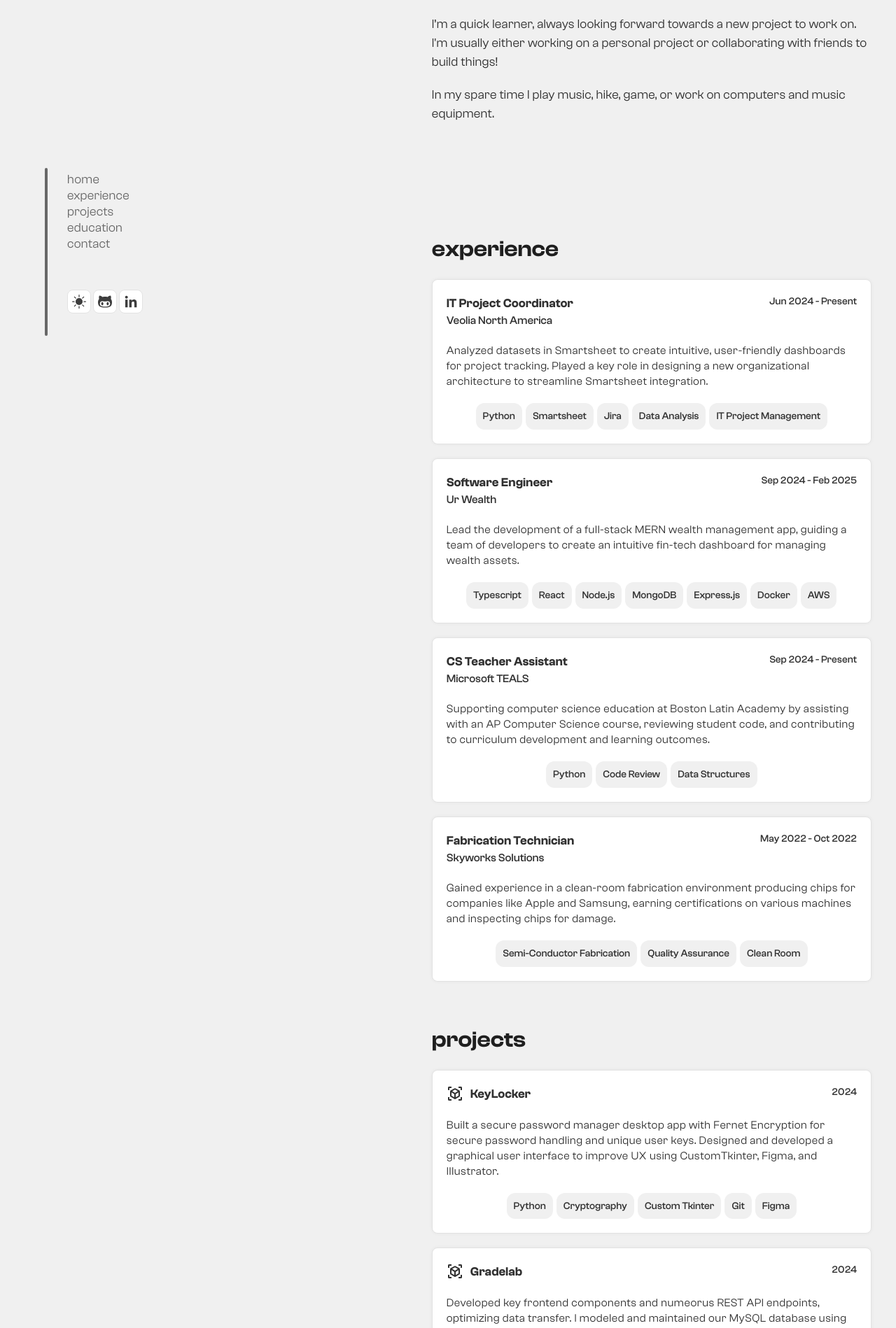
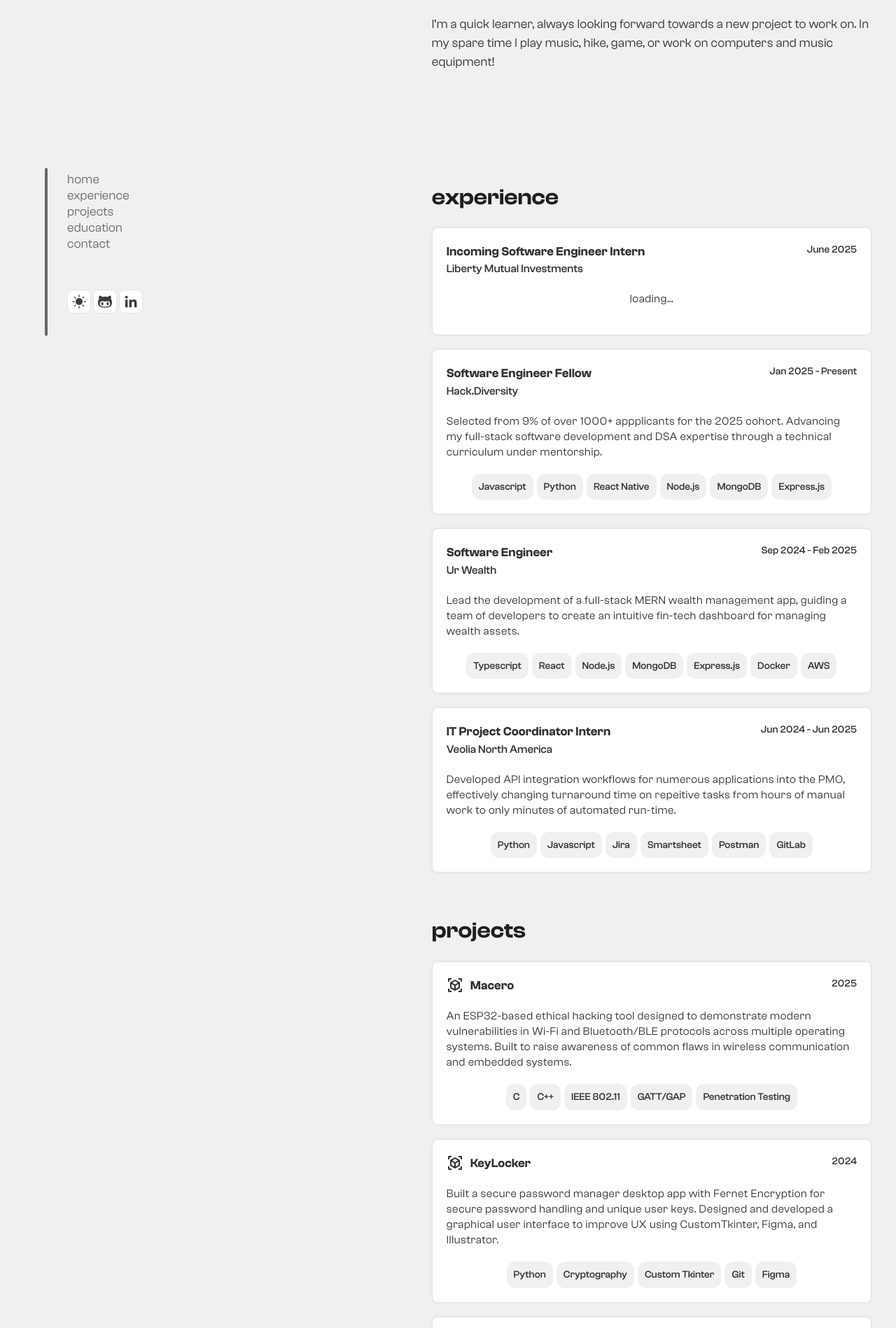
Before and after one commit to qinflan/portfolio, a React (Vite) app in the folder portfolio/client/: page / in a window 1280 px wide. Shown: the part 320-2218 px from the top of the page at 70% size. Built offline with nearby package versions, Linux system fonts and the light colour scheme; a web font is replaced by a local one.

Commit message:
Change Info

```diff
--- a/portfolio/client/src/components/pages/experience/WorkData.ts
+++ b/portfolio/client/src/components/pages/experience/WorkData.ts
@@ -1,16 +1,16 @@
 export const workData = [
-    // {
-    //   title: "Software Engineer Fellow",
-    //   company: "Hack.Diversity",
-    //   dates: "Jan 2025 - Present",
-    //   description: "Selected as a SWE Fellow for the 2025 Hack.Diversity Cohort. This program includes various workshops, mentorship, and networking opporutnities to the next generation in tech.",
-    // },
+      {
+      title: "Incoming Software Engineer Intern",
+      company: "Liberty Mutual Investments",
+      dates: "June 2025",
+      description: "loading...",
+    },
     {
-      title: "IT Project Coordinator",
-      company: "Veolia North America",
-      dates: "Jun 2024 - Present",
-      description: "Analyzed datasets in Smartsheet to create intuitive, user-friendly dashboards for project tracking. Played a key role in designing a new organizational architecture to streamline Smartsheet integration.",
-      skills: ["Python", "Smartsheet", "Jira", "Data Analysis", "IT Project Management"]
+      title: "Software Engineer Fellow",
+      company: "Hack.Diversity",
+      dates: "Jan 2025 - Present",
+      description: "Selected from 9% of over 1000+ appplicants for the 2025 cohort. Advancing my full-stack software development and DSA expertise through a technical curriculum under mentorship.",
+      skills: ["Javascript", "Python", "React Native", "Node.js", "MongoDB", "Express.js"]
     },
     {
       title: "Software Engineer",
@@ -20,17 +20,17 @@ export const workData = [
       skills: ["Typescript", "React", "Node.js", "MongoDB", "Express.js", "Docker", "AWS"]
     },
     {
-        title: "CS Teacher Assistant",
-        company: "Microsoft TEALS",
-        dates: "Sep 2024 - Present",
-        description: "Supporting computer science education at Boston Latin Academy by assisting with an AP Computer Science course, reviewing student code, and contributing to curriculum development and learning outcomes.",
-        skills: ["Python", "Code Review", "Data Structures"]
-      },
-      {
-        title: "Fabrication Technician",
-        company: "Skyworks Solutions",
-        dates: "May 2022 - Oct 2022",
-        description: "Gained experience in a clean-room fabrication environment producing chips for companies like Apple and Samsung, earning certifications on various machines and inspecting chips for damage.",
-        skills: ["Semi-Conductor Fabrication", "Quality Assurance", "Clean Room"]
-      },
+      title: "IT Project Coordinator Intern",
+      company: "Veolia North America",
+      dates: "Jun 2024 - Jun 2025",
+      description: "Developed API integration workflows for numerous applications into the PMO, effectively changing turnaround time on repeitive tasks from hours of manual work to only minutes of automated run-time.",
+      skills: ["Python", "Javascript", "Jira", "Smartsheet", "Postman", "GitLab"]
+    },
+    // {
+    //     title: "CS Teacher Assistant",
+    //     company: "Microsoft TEALS",
+    //     dates: "Sep 2024 - Present",
+    //     description: "Supporting computer science education at Boston Latin Academy by assisting with an AP Computer Science course, reviewing student code, and contributing to curriculum development and learning outcomes.",
+    //     skills: ["Python", "Code Review", "Data Structures"]
+    //   }
   ];
--- a/portfolio/client/src/components/pages/projects/ProjectData.ts
+++ b/portfolio/client/src/components/pages/projects/ProjectData.ts
@@ -1,16 +1,17 @@
 export const projectData = [
+      {
+      title: "Macero",
+      dates: "2025",
+      description: "An ESP32-based ethical hacking tool designed to demonstrate modern vulnerabilities in Wi-Fi and Bluetooth/BLE protocols across multiple operating systems. Built to raise awareness of common flaws in wireless communication and embedded systems.",
+      skills: ["C", "C++", "IEEE 802.11", "GATT/GAP", "Penetration Testing"],
+      repo: "https://github.com/qinflan/macero"
+    },
     {
       title: "KeyLocker",
       dates: "2024",
       description: "Built a secure password manager desktop app with Fernet Encryption for secure password handling and unique user keys. Designed and developed a graphical user interface to improve UX using CustomTkinter, Figma, and Illustrator.",
       skills: ["Python", "Cryptography", "Custom Tkinter", "Git", "Figma"],
       repo: "https://github.com/qinflan/KeyLocker.py"
-    },
-    {
-      title: "Gradelab",
-      dates: "2024",
-      description: "Developed key frontend components and numeorus REST API endpoints, optimizing data transfer. I modeled and maintained our MySQL database using an ORM and AWS RDS, enhancing data accessibility.",
-      skills: ["Javascript", "React", "Node.js", "AWS", "MySQL", "Express.js"],
     },
     {
         title: "Portfolio Website",
@@ -22,7 +23,7 @@ export const projectData = [
       {
         title: "Ecoquest",
         dates: "2025",
-        description: "A simple web application created to learn more about your local area's biodiversity. Created in a day for the CivicHacks 2025 Hackathon at Boston University.",
+        description: "A biodiversity exploration app built in 24 hours for CivicHacks 2025 at Boston University. Ecoquest helps users discover local plant and animal species by querying public environmental datasets and presenting results through a clean, responsive interface.",
         skills: ["Javascript", "React", "Tailwind", "Node.js", "Git", "REST API"],
         repo: "https://github.com/qinflan/ecoquest"
       },
--- a/portfolio/client/src/components/ui/LeftPanel.tsx
+++ b/portfolio/client/src/components/ui/LeftPanel.tsx
@@ -20,7 +20,7 @@ const LeftPanel = () => {
                     <img className="avatar-img" src={avatar}></img>
                     <h1 className="hero-name">Quinn Flanigan</h1>
                     <h3 className="role-text">
-                        software developer
+                        software engineer
                     </h3>
                     <h3 className="mantra-text">
                         Passionate about creating innovative web experiences and turning ideas into user friendly solutions.
--- a/portfolio/client/src/components/ui/RightPanel.tsx
+++ b/portfolio/client/src/components/ui/RightPanel.tsx
@@ -19,14 +19,12 @@ const RightPanel = () => {
                 <h1 className="section-title">about</h1>
                 <div className="about-body">
                     <p>I'm a college student based in <span className="emphasis-text">Boston, Massachusetts</span> studying Information Technology and Computer Science,
-                        driven by my passion for tech and problem-solving. I'm proficient with <span className="emphasis-text">Java, Python, JavaScript, and TypeScript.</span> Whether I'm developing full-stack web applications or building computers from the ground up,
+                        driven by my passion for tech and problem-solving. I'm proficient with <span className="emphasis-text">Java, Python, JavaScript, and TypeScript.</span> Whether I'm developing full-stack web applications or building embedded systems,
                         I’m constantly working on picking up new skills.
                     </p>
 
-                    <p>I’m a quick learner, always looking forward towards a new project to work on. I'm usually either working on a personal project or collaborating with friends to build things!</p>
+                    <p>I’m a quick learner, always looking forward towards a new project to work on. In my spare time I play music, hike, game, or work on computers and music equipment!</p>
 
-                    <p>In my spare time I play music, hike, game, or work on computers and music equipment.
-                    </p>
                 </div>
             </div>
 
```
